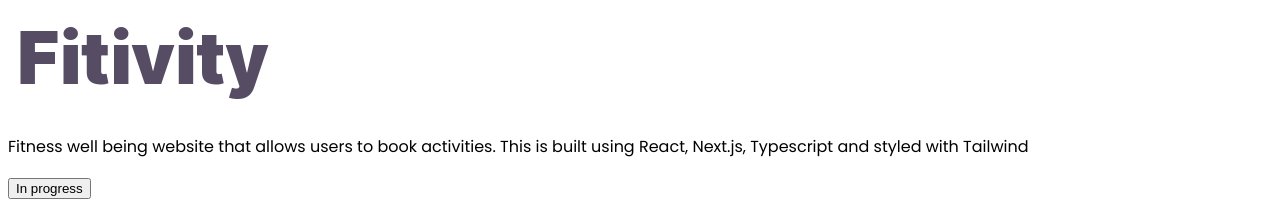
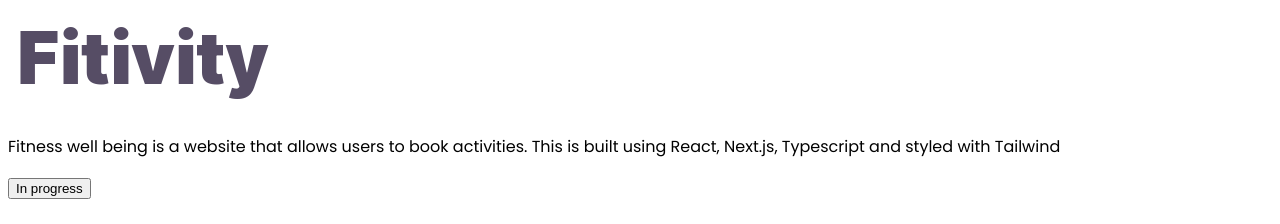
Before and after one commit to thaisont/my-portfolio, a React (Create React App) app: page / in a window 1280 px wide. Shown: the part 1240-1464 px from the top of the page. Built offline with nearby package versions, Linux system fonts and the light colour scheme.

Commit message:
text changes

```diff
--- a/src/components/Projects.js
+++ b/src/components/Projects.js
@@ -13,8 +13,8 @@ const Projects = () => {
         <div className="grid grid-cols-1 sm:grid-cols-2 gap-6">
           <Card link="/" img={fitivity} live="In progress">
             <p className="py-2 text-tertiary">
-              Fitness well being website that allows users to book activities. This is built using
-              React, Next.js, Typescript and styled with Tailwind
+              Fitness well being is a website that allows users to book activities. This is built
+              using React, Next.js, Typescript and styled with Tailwind
             </p>
           </Card>
 
```
